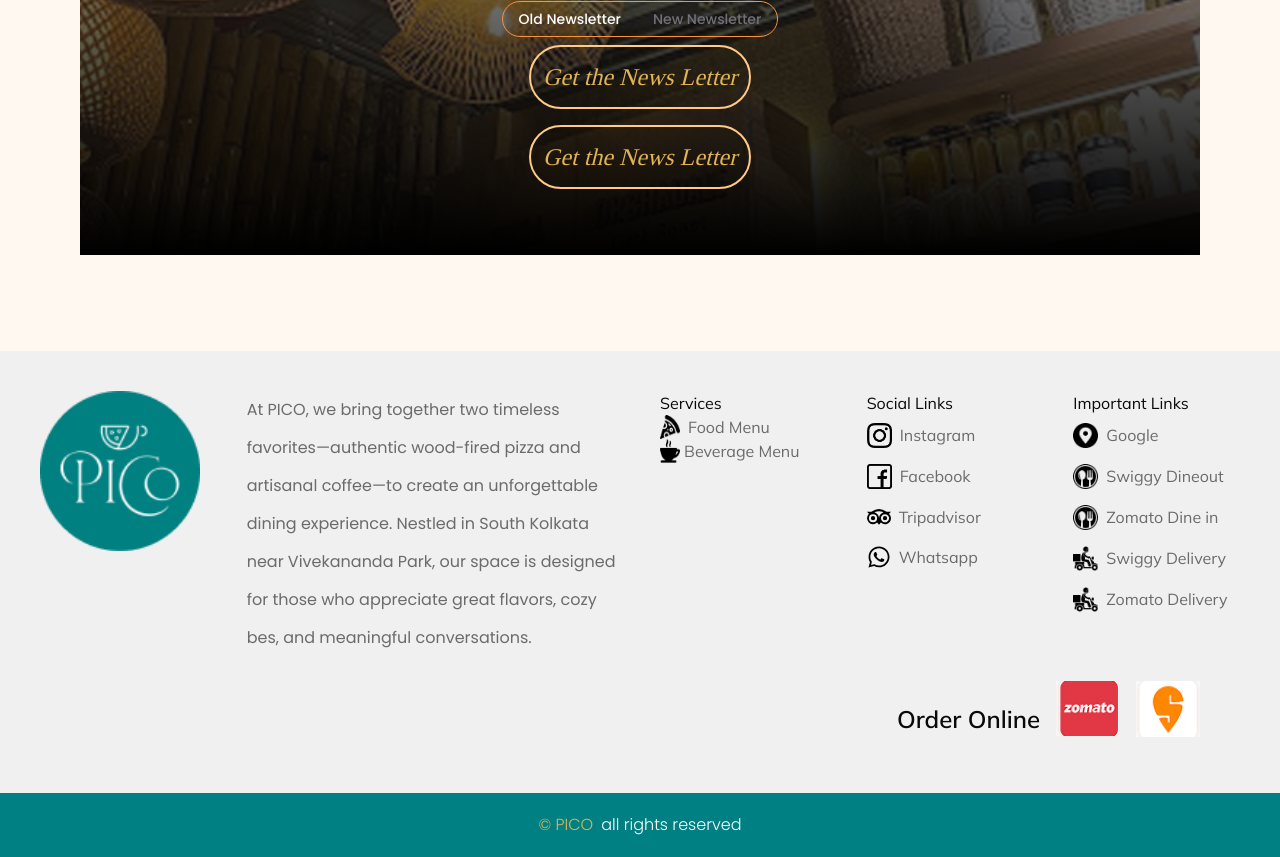
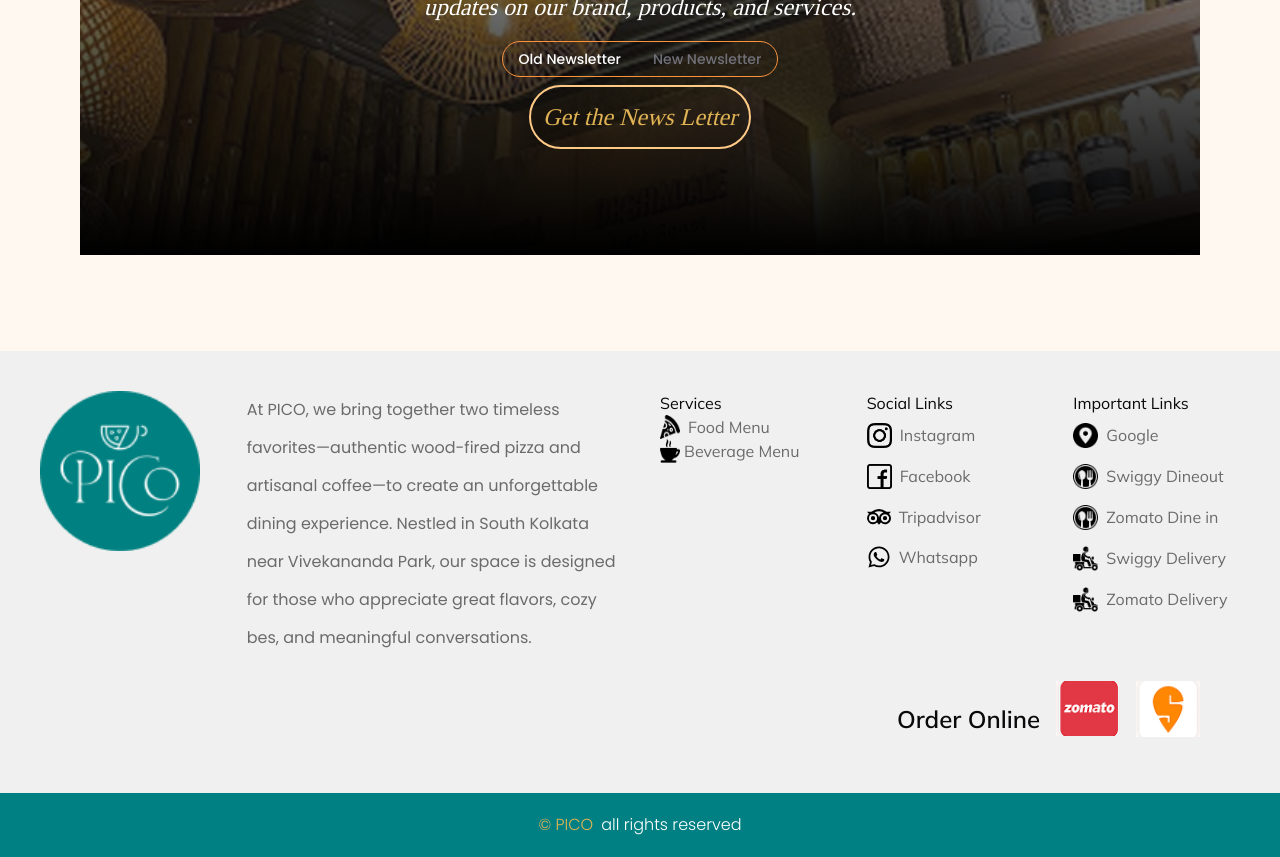
Before and after one commit to theamarverma/Pico, a Next.js app: page / in a window 1280 px wide. Shown: the part 7880-8737 px from the top of the page. Built offline with nearby package versions, Linux system fonts and the light colour scheme.

Commit message:
fix: comment out unused button for external newsletter link in NewsLetter component

```diff
--- a/src/components/Home/NewsLetter.tsx
+++ b/src/components/Home/NewsLetter.tsx
@@ -34,14 +34,14 @@ export default function NewsLetter() {
               </button>
             </TabsContent>
           </Tabs>
-          <button className="rounded-full border-2 border-[#FFC986] p-3 text-xl text-[#E0B354]">
+          {/* <button className="rounded-full border-2 border-[#FFC986] p-3 text-xl text-[#E0B354]">
             <Link
               href="https://drive.google.com/drive/folders/1fAGPxn_PPBOWxu7gSJUOcYqqEMAwlbrG?usp=sharing"
               target="_blank"
             >
               <h3 className="italic"> Get the News Letter</h3>
             </Link>
-          </button>
+          </button> */}
         </div>
       </div>
     </div>
```
